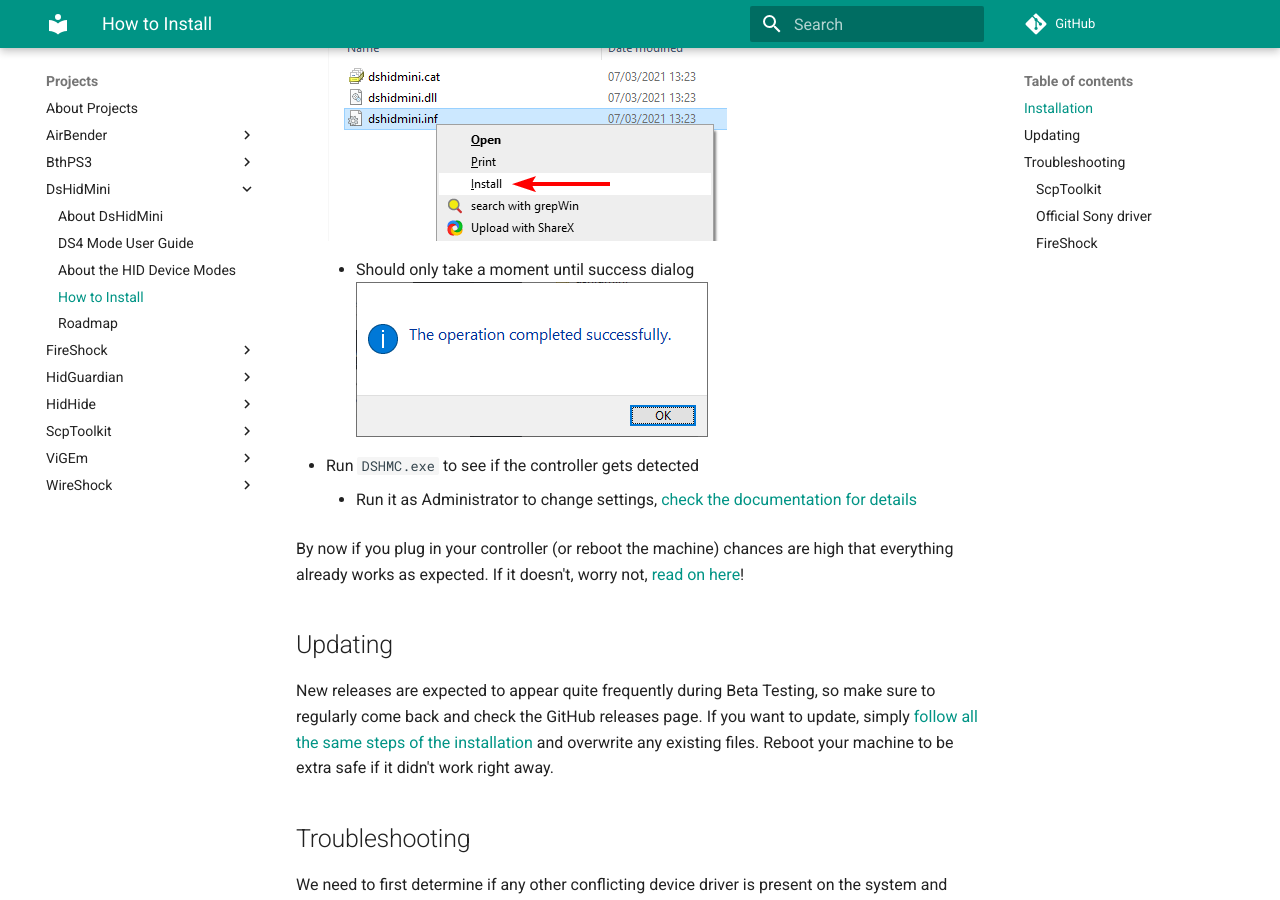
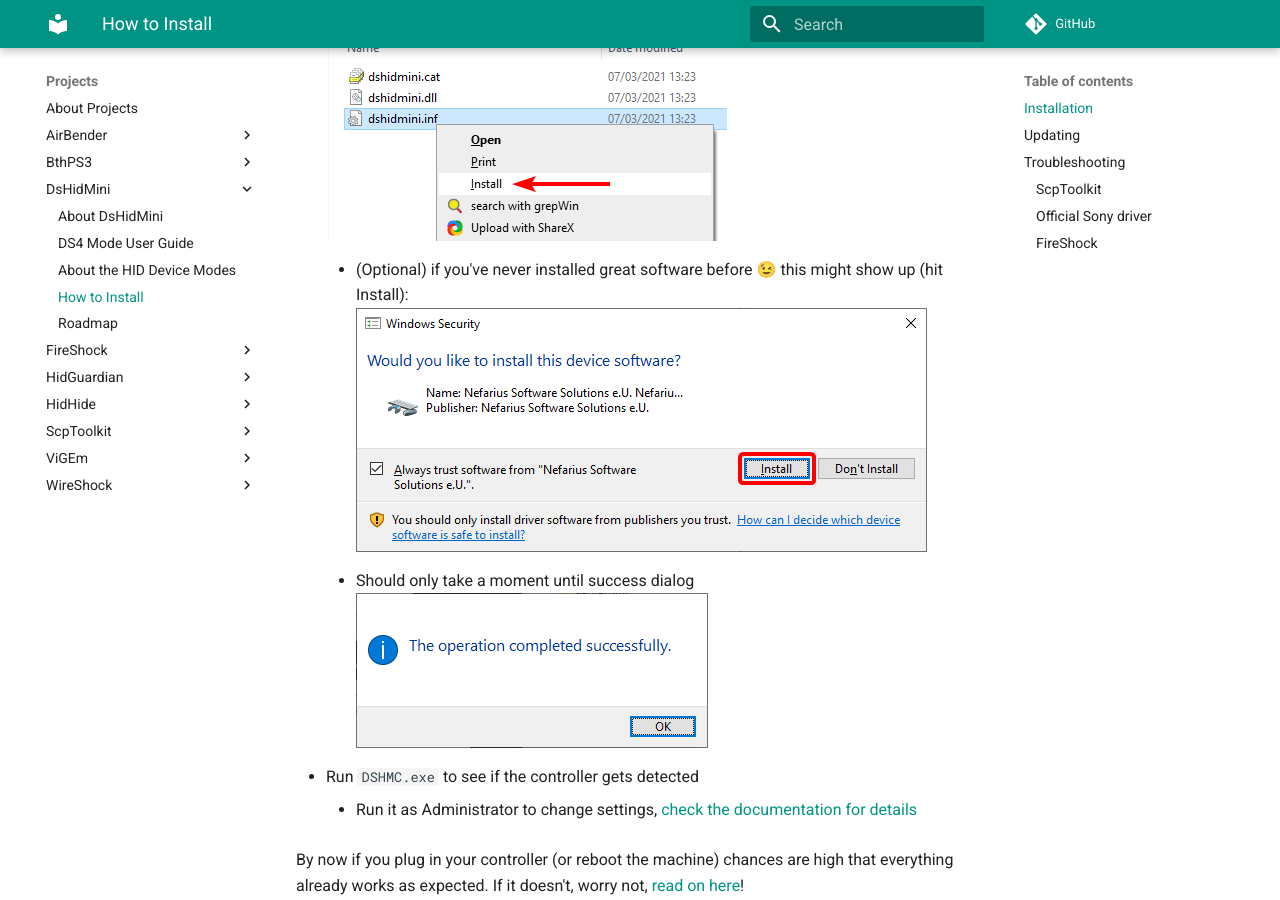
Before and after one commit to nefarius/ViGEm.github.io, an MkDocs documentation site: the page built from docs/projects/DsHidMini/How-to-Install.md, in a window 1280 px wide and 900 px high, scrolled down 727 px. Built offline with MkDocs 1.6.1 and Material for MkDocs 9.7.7, drawn with Linux system fonts in a browser that asks for light colours; comment, search, counter and statistics services are not loaded.

Commit message:
Added info about signer dialog

```diff
--- a/docs/projects/DsHidMini/How-to-Install.md
+++ b/docs/projects/DsHidMini/How-to-Install.md
@@ -17,6 +17,8 @@
     - On x86 navigate to `x86\dshidmini`
 - Right-click on `dshidmini.inf` and select Install
     ![hIh7PcxkC9.png](images/hIh7PcxkC9.png)
+    - (Optional) if you've never installed great software before 😉 this might show up (hit Install):
+    ![DRYeurZsPs.png](images/DRYeurZsPs.png)
     - Should only take a moment until success dialog
     ![InfDefaultInstall_La1TsZO9P0.png](images/InfDefaultInstall_La1TsZO9P0.png)
 - Run `DSHMC.exe` to see if the controller gets detected
```
Also changed, not shown: docs/projects/DsHidMini/images/DRYeurZsPs.png (added).
